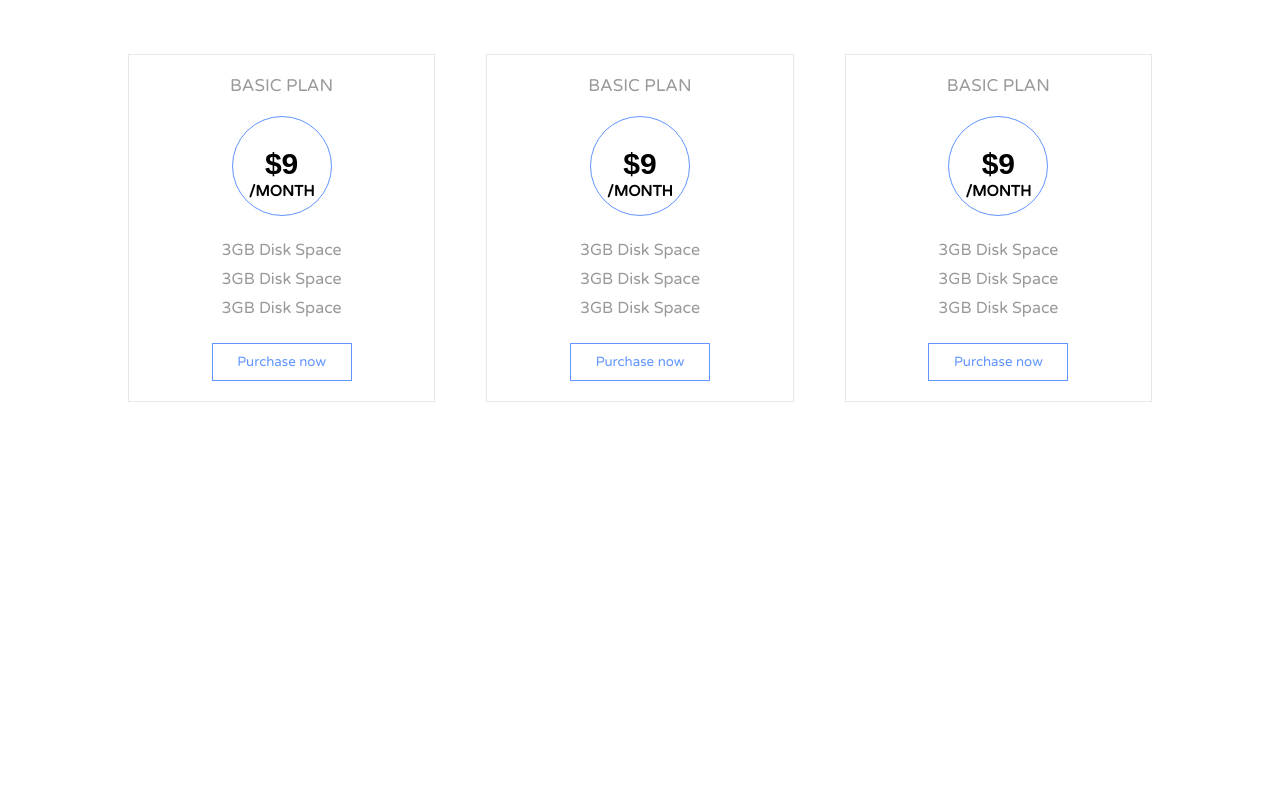
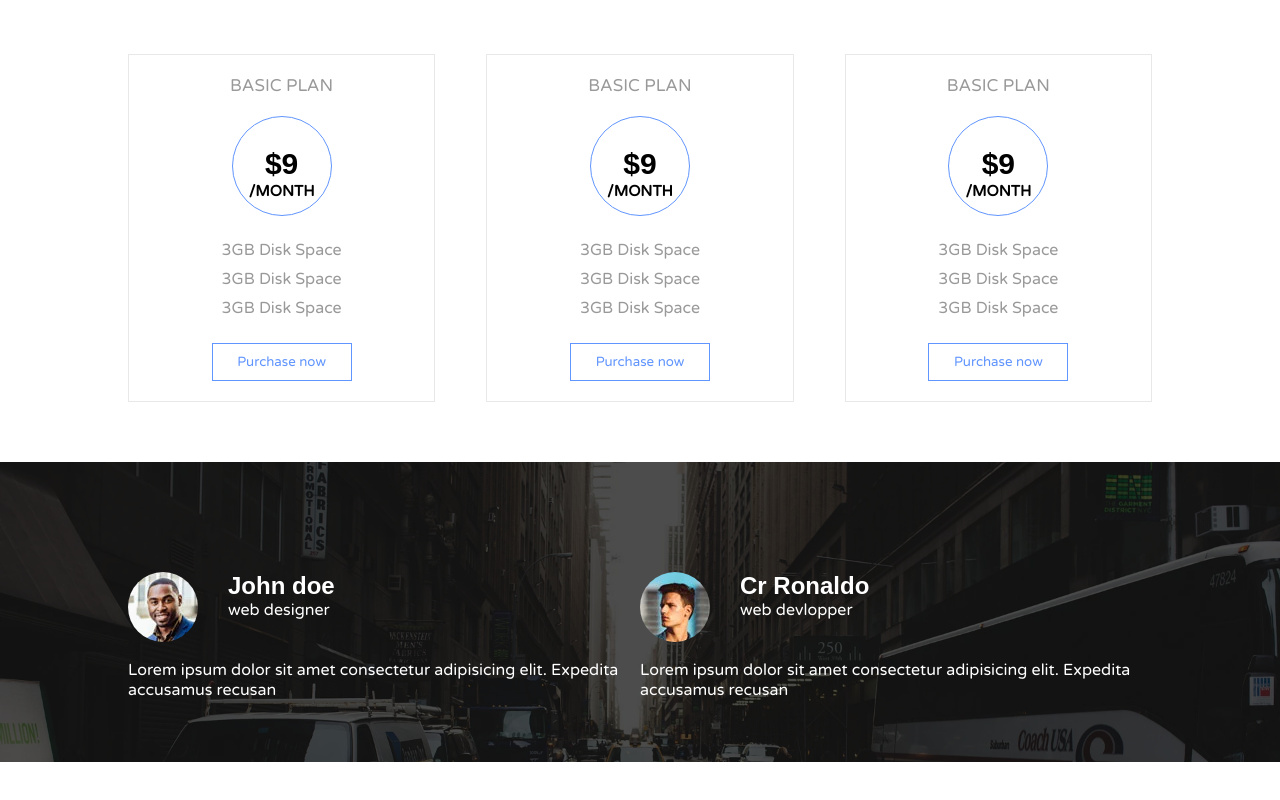
Before and after one commit to ismailelamri/Test, a plain HTML site: page index.html in a window 1280 px wide. Shown: the part 3887-4687 px from the top of the page. Before the commit the page ends 4349 px from the top, so only its background shows below. Drawn offline with Linux system fonts and the light colour scheme.

Commit message:
Section testmonia

```diff
--- a/css/style.css
+++ b/css/style.css
@@ -553,6 +553,7 @@
         border: 1px solid #6195ff;
         border-radius: 50%;
         margin: 20px auto;
+        transition: color 0.5s;
     }
 
     .pricing-item-permont .dollard{
@@ -587,6 +588,47 @@
 
     }
 
+    .pricing-item:hover .pricing-item-permont{
+        color: #fff;
+    }
+
+    .pricing-item:hover .pricing-item-text{
+        color: #6195ff;
+    }
+
+    /*testimonial section*/
+
+    .testimonial{
+        position: relative;
+        background-image: url("../images/background/background3.webp");
+        background-size: cover;
+        background-attachment: fixed;
+        height: 300px;
+    }
+    .testimonial-content{
+        overflow: hidden;
+        padding: 100px 0;
+    }
+
+    .testimonial-item{
+        width: 50%;
+        float: left;
+        color: #fff;
+    }
+
+    .testimonial-toplayer{
+        position: relative;
+        padding: 10px 0px 40px 100px;
+    }
+
+    .testimonial-toplayer img{
+        position: absolute;
+        top: 10px;
+        left: 0;
+        border-radius: 50%;
+    }
+    .testimonial-t
+
     /*Team section*/
     /*Blog Page*/
     /*Contact Section*/
--- a/index.html
+++ b/index.html
@@ -312,7 +312,7 @@
                             <li>3GB Disk Space</li>
                         </ul>
                         <button class="pricing-item-btn">Purchase now</button>
-                    </div>
+                    </div><!-- ./pricing-item -->
                     <div class="pricing-item top-to-bottom-effect mg">
                         <span class="pricing-item-text">basic plan</span>
                         <div class="pricing-item-permont">
@@ -325,7 +325,7 @@
                             <li>3GB Disk Space</li>
                         </ul>
                         <button class="pricing-item-btn">Purchase now</button>
-                    </div>
+                    </div><!-- ./pricing-item -->
                     <div class="pricing-item top-to-bottom-effect">
                         <span class="pricing-item-text">basic plan</span>
                         <div class="pricing-item-permont">
@@ -338,12 +338,36 @@
                             <li>3GB Disk Space</li>
                         </ul>
                         <button class="pricing-item-btn">Purchase now</button>
+                    </div><!-- ./pricing-item -->
+                </div><!-- ./pricing plans -->
+            </div><!-- ./container -->
+        </div><!-- ./pricing -->
+
+
+        <!-- testimonial section  -->
+        <div class="testimonial pd-y">
+            <div class="overlay">
+                <div class="container">
+                    <div class="testimonial-content">
+                        <div class="testimonial-item">
+                            <div class="testimonial-toplayer">
+                                <img src="images/Testimonial/perso1.webp" alt="perso1">
+                                <h2>John doe</h2>
+                                <span>web designer</span>
+                            </div>
+                            <p class="testmonial-desc">Lorem ipsum dolor sit amet consectetur adipisicing elit. Expedita accusamus recusan</p>
+                        </div>
+                        <div class="testimonial-item">
+                            <div class="testimonial-toplayer">
+                                <img src="images/Testimonial/perso2.webp" alt="perso2">
+                                <h2>Cr Ronaldo</h2>
+                                <span>web devlopper</span>
+                            </div>
+                            <p class="testmonial-desc">Lorem ipsum dolor sit amet consectetur adipisicing elit. Expedita accusamus recusan</p>
+                        </div>
                     </div>
                 </div>
             </div>
         </div>
-
-
-
 </body>
 </html>
```
